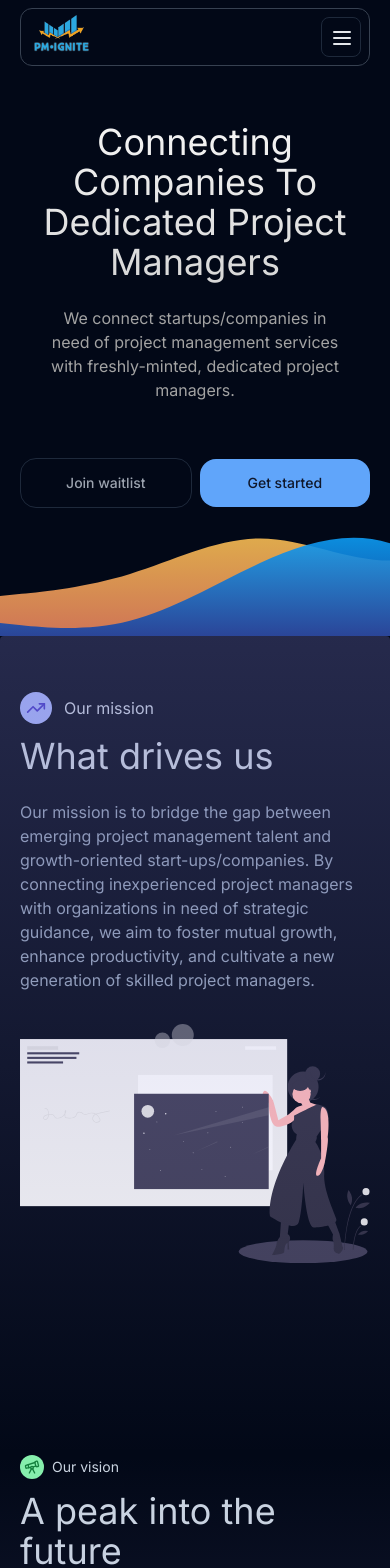
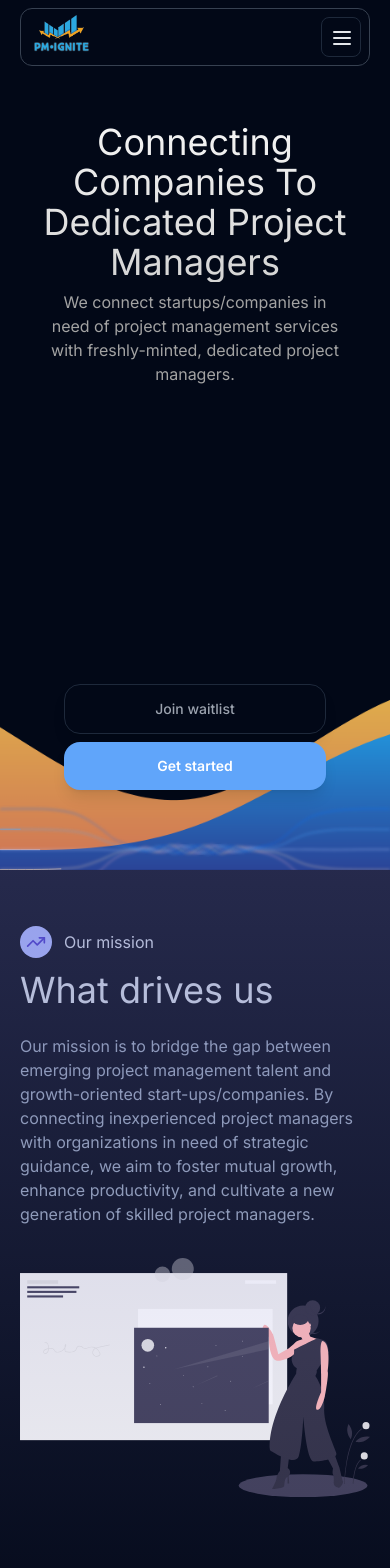
Before and after one commit to NureniJamiu/pmignite, a Next.js app: page / in a window 390 px wide. Shown: the top 1568 px of the page. Built offline with nearby package versions, Linux system fonts and the light colour scheme.

Commit message:
redesign header for mobile devices

```diff
--- a/src/components/custom/Header.tsx
+++ b/src/components/custom/Header.tsx
@@ -5,7 +5,6 @@ import { useScroll, useTransform } from "framer-motion";
 import { GoogleGeminiEffect } from "../ui/google-gemini-effect";
 import Image from "next/image";
 
-import WAVE_IMAGE from "@/images/wave.svg"
 
 
 const Header = () => {
@@ -23,7 +22,7 @@ const Header = () => {
 
     return (
         <div
-            className="dark:bg-background pb-32 md:h-[400vh] w-full relative pt-16 md:pt-20 overflow-clip"
+            className="dark:bg-background md:h-[400vh] w-full relative pt-16 md:pt-20 overflow-clip"
             ref={ref}
         >
             <GoogleGeminiEffect
@@ -35,14 +34,7 @@ const Header = () => {
                     pathLengthFifth,
                 ]}
             />
-            <div className="absolute bottom-0 left-0 md:hidden">
-                <Image
-                    src={WAVE_IMAGE}
-                    width={500}
-                    height={500}
-                    alt="Wave image"
-                />
-            </div>
+
         </div>
     );
 }
--- a/src/components/custom/Mission.tsx
+++ b/src/components/custom/Mission.tsx
@@ -6,7 +6,7 @@ import MISSION_IMAGE from "@/images/mission.svg";
 import Image from "next/image";
 
 const Mission = () => {
-    return <div className="relative w-full rounded-t bg-background p-5 pt-14 md:p-20 md:shadow-xl md:pt-28 pb-48 overflow-hidden">
+    return <div className="relative w-full md:rounded-t bg-background p-5 pt-14 md:p-20 md:shadow-xl md:pt-28 pb-48 overflow-hidden">
         <div className="flex flex-col gap-8 md:gap-0 md:flex-row max-w-6xl mx-auto">
             <div className="md:flex-1">
                 <div className="flex items-center md:justify-normal gap-3">
--- a/src/components/custom/Teams.tsx
+++ b/src/components/custom/Teams.tsx
@@ -83,8 +83,10 @@ const Card = ({
 
             <div className="relative w-full h-full z-20">
                 <div className="text-center group-hover/canvas-card:-translate-y-4 group-hover/canvas-card:opacity-0 transition duration-200 w-full mx-auto flex items-center justify-center">
-                    <Image src={image} alt="Team image" layout="fill"
-                        objectFit="cover" />
+                    <Image
+                        src={image} alt="Team image" layout="fill"
+                        objectFit="cover"
+                    />
                 </div>
                 <h2 className="dark:text-white text-xl opacity-0 group-hover/canvas-card:opacity-100 relative z-10 text-black mt-4 font-bold group-hover/canvas-card:text-white group-hover/canvas-card:-translate-y-2 transition duration-200">
                     {title}
--- a/src/components/ui/google-gemini-effect.tsx
+++ b/src/components/ui/google-gemini-effect.tsx
@@ -7,6 +7,11 @@ import { HeroHighlight, Highlight } from "./hero-highlight";
 import { Input } from "./input";
 import { Button } from "./button";
 import { ArrowBigRight, ArrowBigRightDash, ArrowRight, ArrowRightCircle } from "lucide-react";
+
+import Image from "next/image";
+
+import WAVE_IMAGE from "@/images/wave.png"
+
 
 const transition = {
     duration: 0,
@@ -22,12 +27,13 @@ export const GoogleGeminiEffect = ({
     className?: string;
 }) => {
     return (
-        <div className={cn("md:sticky top-0", className)}>
+        <div className={cn("relative h-[calc(100vh-6em)] md:sticky top-0", className)}>
             <h1
-                className="max-w-6xl mx-auto text-4xl px-5  md:text-7xl font-normal pb-4 text-center bg-clip-text text-transparent bg-gradient-to-b from-neutral-100 to-neutral-300 capitalize"
+                className="max-w-6xl mx-auto text-4xl px-5  md:text-7xl font-normal md:pb-4 text-center bg-clip-text text-transparent bg-gradient-to-b from-neutral-100 to-neutral-300 capitalize"
             >
                 Connecting companies to dedicated project managers
             </h1>
+
             <p className="md:text-xl font-normal px-4 text-center text-neutral-400 mt-2 max-w-80 md:max-w-lg mx-auto">
                 We connect startups/companies in need of project management services with freshly-minted, dedicated project managers.
             </p>
@@ -42,9 +48,18 @@ export const GoogleGeminiEffect = ({
                     <span className="text-sm">Join waitlist</span> <ArrowRight />
                 </div>
             </div> */}
-            <div className="flex items-center justify-center gap-2 md:hidden mt-14 px-5 text-center">
-                <Button type="submit" className="w-full bg-inherit border text-gray-400 rounded-2xl py-6">Join waitlist</Button>
-                <Button type="submit" className="w-full bg-blue-400 rounded-2xl py-6">Get started</Button>
+            <div className="absolute bottom-20 left-0 w-full px-16 z-50 flex flex-col items-center justify-center gap-2 md:hidden text-center">
+                <Button type="submit" className="w-full bg-background border text-gray-400 rounded-2xl py-6 shadow-lg">Join waitlist</Button>
+                <Button type="submit" className="w-full bg-blue-400 shadow-lg rounded-2xl py-6 font-semibold text-white">Get started</Button>
+            </div>
+            <div className="absolute -bottom-1 left-0 md:hidden w-full">
+                <Image
+                    src={WAVE_IMAGE}
+                    width={500}
+                    height={500}
+                    className="h-52"
+                    alt="Wave image"
+                />
             </div>
             <svg
                 width="1440"
```
Also changed, not shown: src/images/wave.png (added).
